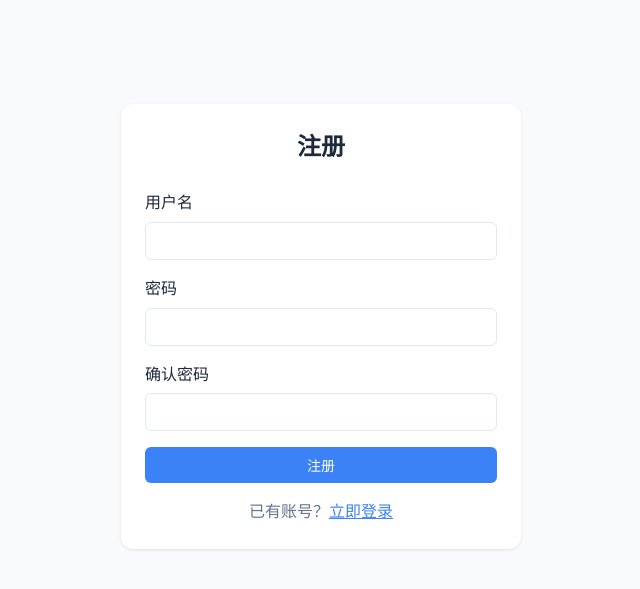
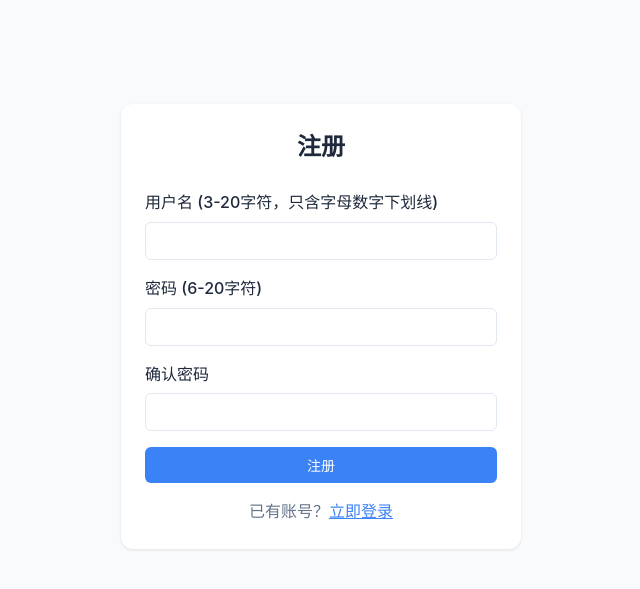
Before and after one commit to dsyfb437/next-problem, a Flask app: page /register in a window 1280 px wide. Shown: the part 65-654 px from the top of the page, without its empty margins (319-959 px from the left). Run offline with Flask 3, Linux system fonts and the light colour scheme; some libraries are stand-ins or nearby versions.

Commit message:
feat: 添加用户注册输入验证
后端验证:
- 用户名长度 3-20 字符
- 用户名只允许字母、数字、下划线
- 密码长度 6-20 字符

前端增强:
- 添加 minlength/maxlength 属性
- 添加 pattern 正则验证

Co-Authored-By: Claude Opus 4.6 <noreply@anthropic.com>
Co-Authored-By: Happy <yesreply@happy.engineering>

```diff
--- a/controllers/auth.py
+++ b/controllers/auth.py
@@ -1,10 +1,17 @@
 """
 认证控制器 - 登录注册
 """
+import re
 from flask import Blueprint, request, redirect, url_for, flash, render_template, session
 from flask_login import login_user, logout_user, login_required, current_user
 
 auth_bp = Blueprint("auth", __name__)
+
+# 输入验证规则
+USERNAME_MIN_LEN = 3
+USERNAME_MAX_LEN = 20
+PASSWORD_MIN_LEN = 6
+PASSWORD_MAX_LEN = 20
 
 
 def create_auth_controller(user_service, bcrypt):
@@ -41,8 +48,19 @@ def create_auth_controller(user_service, bcrypt):
             password = request.form.get("password", "")
             confirm = request.form.get("confirm_password", "")
 
-            if not username or not password:
-                flash("请填写所有字段", "wrong")
+            # 验证用户名长度
+            if len(username) < USERNAME_MIN_LEN or len(username) > USERNAME_MAX_LEN:
+                flash(f"用户名长度需在 {USERNAME_MIN_LEN}-{USERNAME_MAX_LEN} 个字符之间", "wrong")
+                return redirect(url_for("auth.register"))
+
+            # 验证用户名格式（只允许字母、数字、下划线）
+            if not re.match(r"^\w+$", username):
+                flash("用户名只能包含字母、数字和下划线", "wrong")
+                return redirect(url_for("auth.register"))
+
+            # 验证密码长度
+            if len(password) < PASSWORD_MIN_LEN or len(password) > PASSWORD_MAX_LEN:
+                flash(f"密码长度需在 {PASSWORD_MIN_LEN}-{PASSWORD_MAX_LEN} 个字符之间", "wrong")
                 return redirect(url_for("auth.register"))
 
             if password != confirm:
--- a/templates/register.html
+++ b/templates/register.html
@@ -9,18 +9,22 @@
     <form method="post">
         <input type="hidden" name="csrf_token" value="{{ csrf_token() }}">
         <div class="form-group">
-            <label for="username">用户名</label>
-            <input type="text" name="username" id="username" required>
+            <label for="username">用户名 (3-20字符，只含字母数字下划线)</label>
+            <input type="text" name="username" id="username"
+                   minlength="3" maxlength="20" pattern="\w+"
+                   title="用户名只能包含字母、数字和下划线" required>
         </div>
 
         <div class="form-group">
-            <label for="password">密码</label>
-            <input type="password" name="password" id="password" required>
+            <label for="password">密码 (6-20字符)</label>
+            <input type="password" name="password" id="password"
+                   minlength="6" maxlength="20" required>
         </div>
 
         <div class="form-group">
             <label for="confirm_password">确认密码</label>
-            <input type="password" name="confirm_password" id="confirm_password" required>
+            <input type="password" name="confirm_password" id="confirm_password"
+                   minlength="6" maxlength="20" required>
         </div>
 
         <button type="submit" class="btn btn-primary" style="width: 100%;">注册</button>
```
